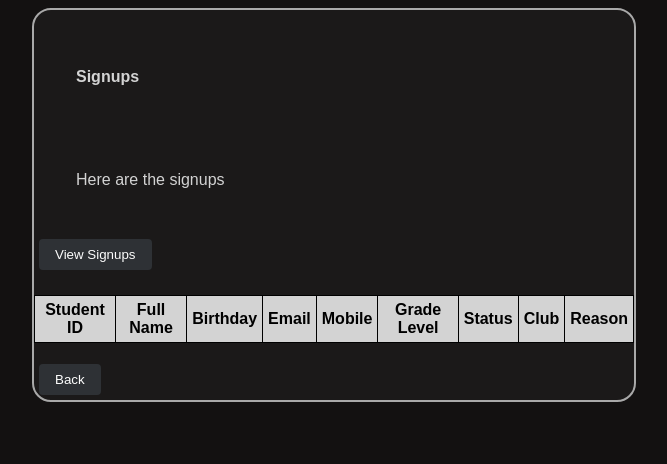
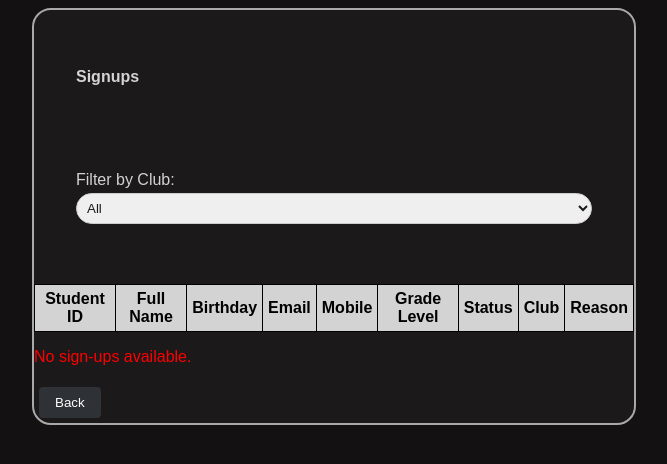
Before and after one commit to npcabal/SY25-26PortfolioNPCabal, a plain HTML site: page public/viewSignUps.html in a window 1280 px wide. Shown: the whole page, without its empty margins (306-973 px from the left). Drawn offline with Linux system fonts and the light colour scheme.

Commit message:
fix view s-u

```diff
--- a/public/viewSignUps.html
+++ b/public/viewSignUps.html
@@ -19,8 +19,17 @@
     <fieldset><br>
       <label><strong>Signups</strong></label>
     </fieldset>
-    <fieldset><label>Here are the signups</label></fieldset>
-    <button type="button" onclick="displaySignups()">View Signups</button>
+    <fieldset>
+      <label>Filter by Club:</label>
+      <select id="clubFilter" onchange="filterSignups()">
+        <option value="all">All</option>
+        <option value="science">Science Club</option>
+        <option value="math">Math Club</option>
+        <option value="arts">Arts Club</option>
+        <option value="sports">Sports Club</option>
+        <option value="music">Music Club</option>
+      </select>
+    </fieldset>
     <table id="results" border="1">
       <thead>
         <tr>
@@ -40,20 +49,34 @@
       </tbody>
     </table>
     <p id="count"></p>
+    <p id="message" style="color: red;"></p>
     <button type="button" onclick="window.location.href='Q3_2GBeCabal.html'">Back</button><br>
   </form>
 
   <script>
-    function displaySignups() {
-      // Retrieve signups from localStorage
+    // Function to display signups based on the selected club filter
+    function filterSignups() {
+      const clubFilter = document.getElementById('clubFilter').value;
       const signups = JSON.parse(localStorage.getItem('Q3_2GBeCabalSignups')) || [];
+      const tableBody = document.querySelector('#results tbody');
+      const message = document.getElementById('message');
+      const count = document.getElementById('count');
 
-      // Get the table body element
-      const tableBody = document.querySelector('#results tbody');
       tableBody.innerHTML = ''; // Clear existing rows
+      message.textContent = ''; // Clear any previous messages
 
-      // Populate the table with signups
-      signups.forEach((signup) => {
+      // Filter signups based on the selected club
+      const filteredSignups = clubFilter === 'all' ? signups : signups.filter(signup => signup.club === clubFilter);
+
+      if (filteredSignups.length === 0) {
+        // Display message if no signups are found
+        message.textContent = clubFilter === 'all' ? 'No sign-ups available.' : `No sign-ups for the ${clubFilter} club.`;
+        count.textContent = '';
+        return;
+      }
+
+      // Populate the table with filtered signups
+      filteredSignups.forEach(signup => {
         const row = document.createElement('tr');
         row.innerHTML = `
           <td>${signup.studentID}</td>
@@ -69,9 +92,29 @@
         tableBody.appendChild(row);
       });
 
-      // Update the count
-      document.getElementById('count').textContent = `Total Signups: ${signups.length}`;
+      // Update the total count
+      count.textContent = `Total Signups: ${filteredSignups.length}`;
     }
+
+    // Initial display of all signups
+    function displaySignups() {
+      const signups = JSON.parse(localStorage.getItem('Q3_2GBeCabalSignups')) || [];
+      const message = document.getElementById('message');
+
+      if (signups.length === 0) {
+        // Display message if no signups are found
+        message.textContent = 'No sign-ups available.';
+        document.getElementById('count').textContent = '';
+        return;
+      }
+
+      // Set the filter to "all" and display all signups
+      document.getElementById('clubFilter').value = 'all';
+      filterSignups();
+    }
+
+    // Call displaySignups on page load
+    window.onload = displaySignups;
   </script>
 </body>
 </html>
```
